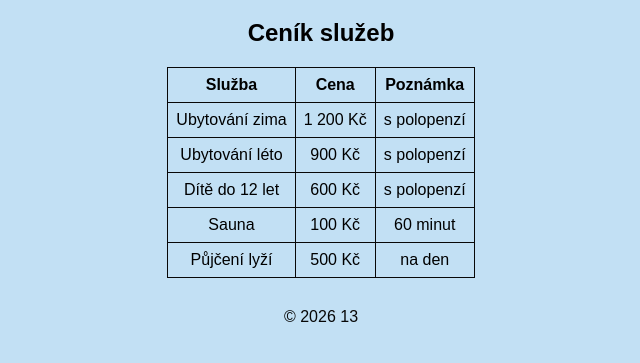
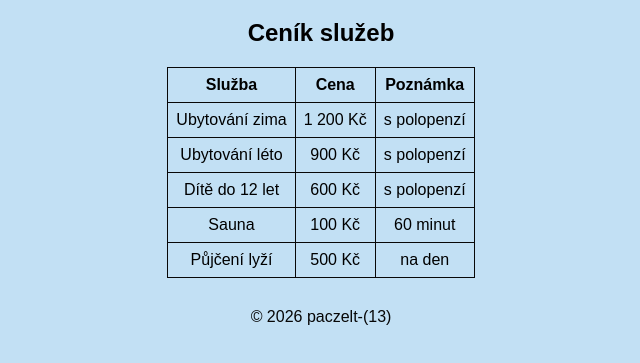
Before and after one commit to filipac21/chata-rest, a plain HTML site: page cenik.html in a window 1280 px wide. Shown: the part 99-462 px from the top of the page, without its empty margins (319-959 px from the left). Drawn offline with Linux system fonts and the light colour scheme.

Commit message:
paczelt dole u 13

```diff
--- a/cenik.html
+++ b/cenik.html
@@ -79,7 +79,7 @@
         </tr>
     </table>
 
-    <footer>© 2026 13</footer>
+    <footer>© 2026 paczelt-(13)</footer>
 
 </body>
 
```
Also changed, not shown: index.html (+1 -1 lines).
